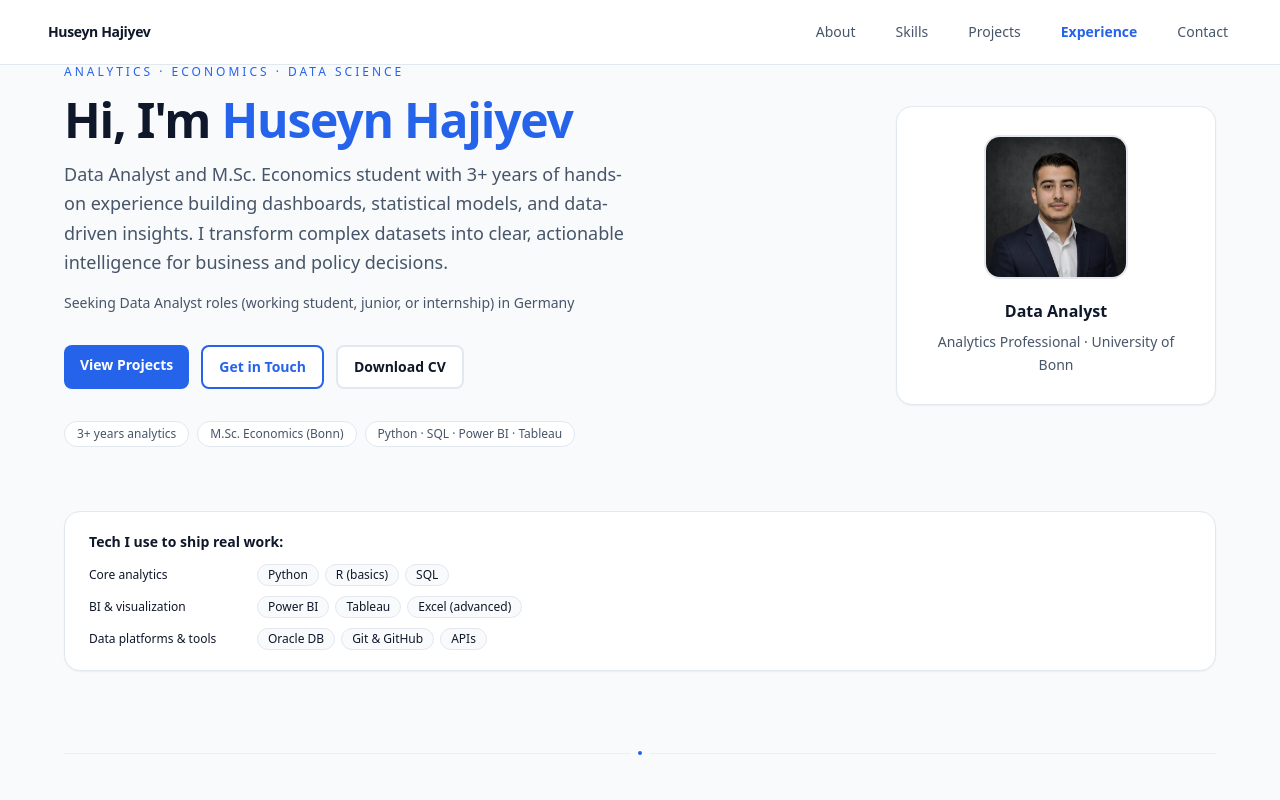
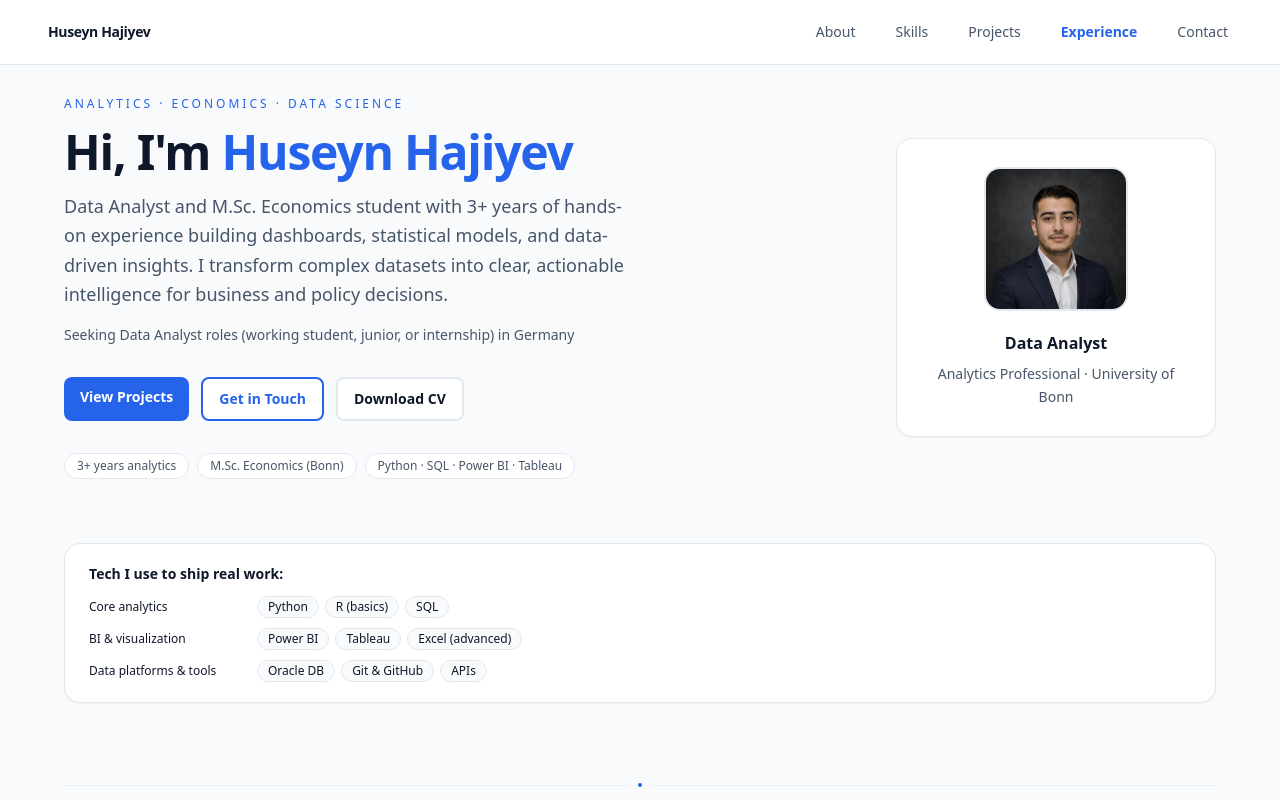
Before and after one commit to HuseinHaji/husein-portfolio, a React (Vite) app: page / in a window 1280 px wide. Shown: the top 800 px of the page. Built offline with nearby package versions, Linux system fonts and the light colour scheme.

Commit message:
Refined spacing and fixed header overlaps; removed husein.dev logo

```diff
--- a/src/App.jsx
+++ b/src/App.jsx
@@ -19,7 +19,7 @@ function App() {
     <div className="min-h-screen bg-bg text-text">
       <Navbar />
 
-      <main className="max-w-7xl mx-auto px-6 sm:px-10 lg:px-16 pt-16 pb-16 space-y-8 sm:space-y-16 text-[15px] sm:text-[16px]">
+      <main className="max-w-7xl mx-auto px-6 sm:px-10 lg:px-16 pt-0 pb-16 space-y-8 sm:space-y-16 text-[15px] sm:text-[16px]">
         <Hero />
         <TechStackStrip />
         <SectionDivider />
--- a/src/components/Hero.jsx
+++ b/src/components/Hero.jsx
@@ -5,7 +5,7 @@ export default function Hero() {
   return (
     <section
       id="top"
-      className="flex flex-col md:flex-row items-start md:items-center gap-10 sm:gap-12"
+      className="scroll-mt-28 flex flex-col md:flex-row items-start md:items-center gap-10 sm:gap-12 pt-24"
     >
       {/* Left – text */}
       <motion.div
```
